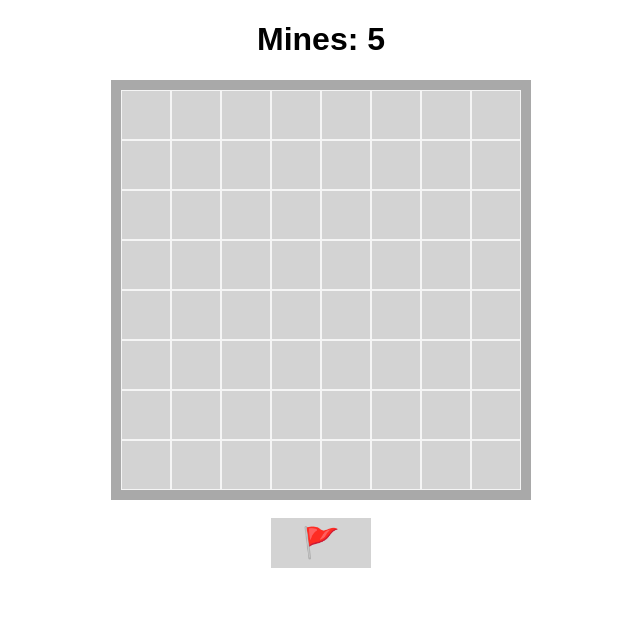
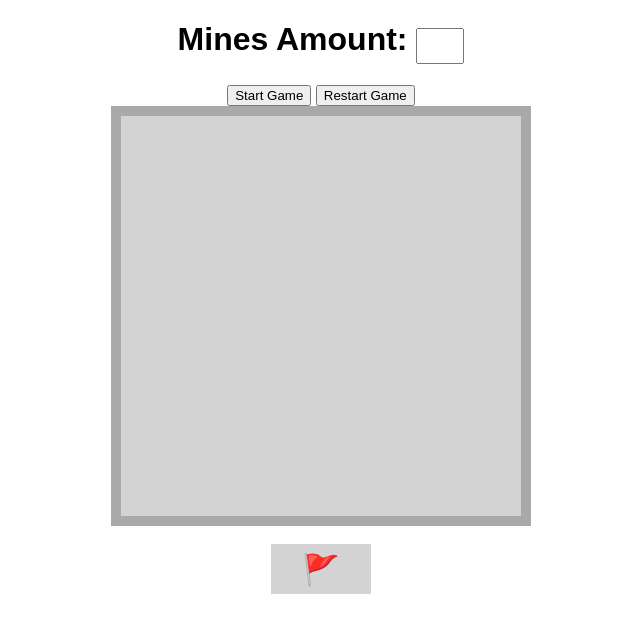
Before and after one commit to ylehilds/Minesweeper, a plain HTML site: page index.html in a window 1280 px wide. Shown: the whole page, without its empty margins (319-959 px from the left). Drawn offline with Linux system fonts and the light colour scheme.

Commit message:
added mines amount, error messages, restart/start game buttons

```diff
--- a/index.html
+++ b/index.html
@@ -8,7 +8,9 @@
         <script src="minesweeper.js"></script>
     </head>
     <body>
-        <h1>Mines: <span id="mines-count">0</span></h1>
+        <h1>Mines Amount: <span id="mines-count"><input id="mines-amount" type="text" /></span></h1>
+        <button id="start-button" onclick="start()">Start Game</button>
+        <button id="restart-button" onclick="restart()">Restart Game</button>
         <div id="board"></div>
         <br>
         <button id="flag-button">🚩</button>
--- a/minesweeper.js
+++ b/minesweeper.js
@@ -12,8 +12,23 @@ var flagEnabled = false
 var gameOver = false
 
 
-window.onload = function() {
+// window.onload = function() {
+//   startGame()
+// }
+
+function start() {
+  const minesAmount = document.getElementById("mines-amount").value
+  if (!minesAmount) {
+    alert("Please make sure to enter the mines quantity and that it is more than 0!")
+    return
+  }
+  minesCount = parseInt(minesAmount)
   startGame()
+  document.getElementById("start-button").disabled = true
+}
+
+function restart() {
+  window.location.reload()
 }
 
 function setMines() {
--- a/minsweeper.css
+++ b/minsweeper.css
@@ -70,3 +70,8 @@ body {
     background-color: lightgray;
     border: none;
 }
+
+#mines-amount {
+    height: 30px;
+    width: 40px;
+}
```
